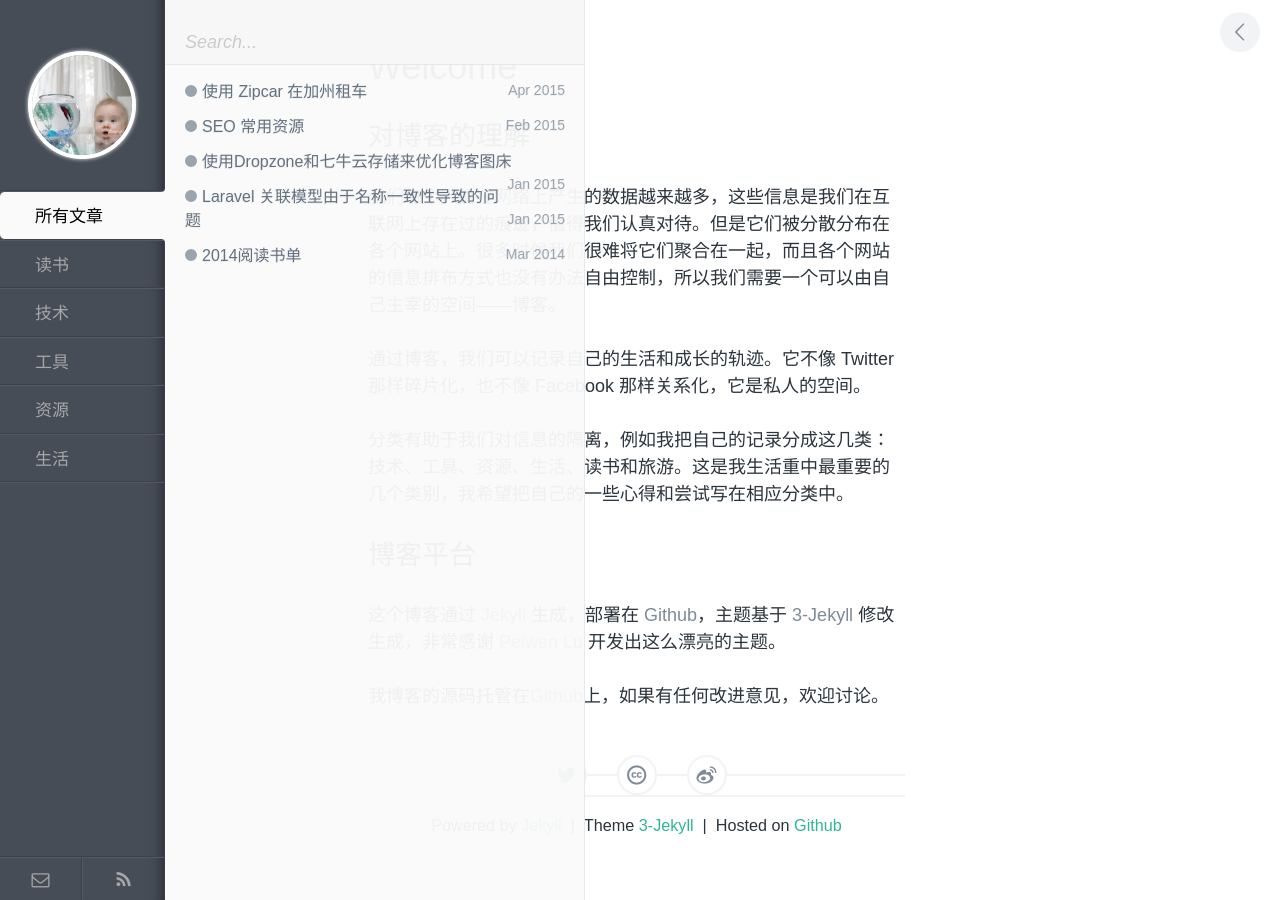
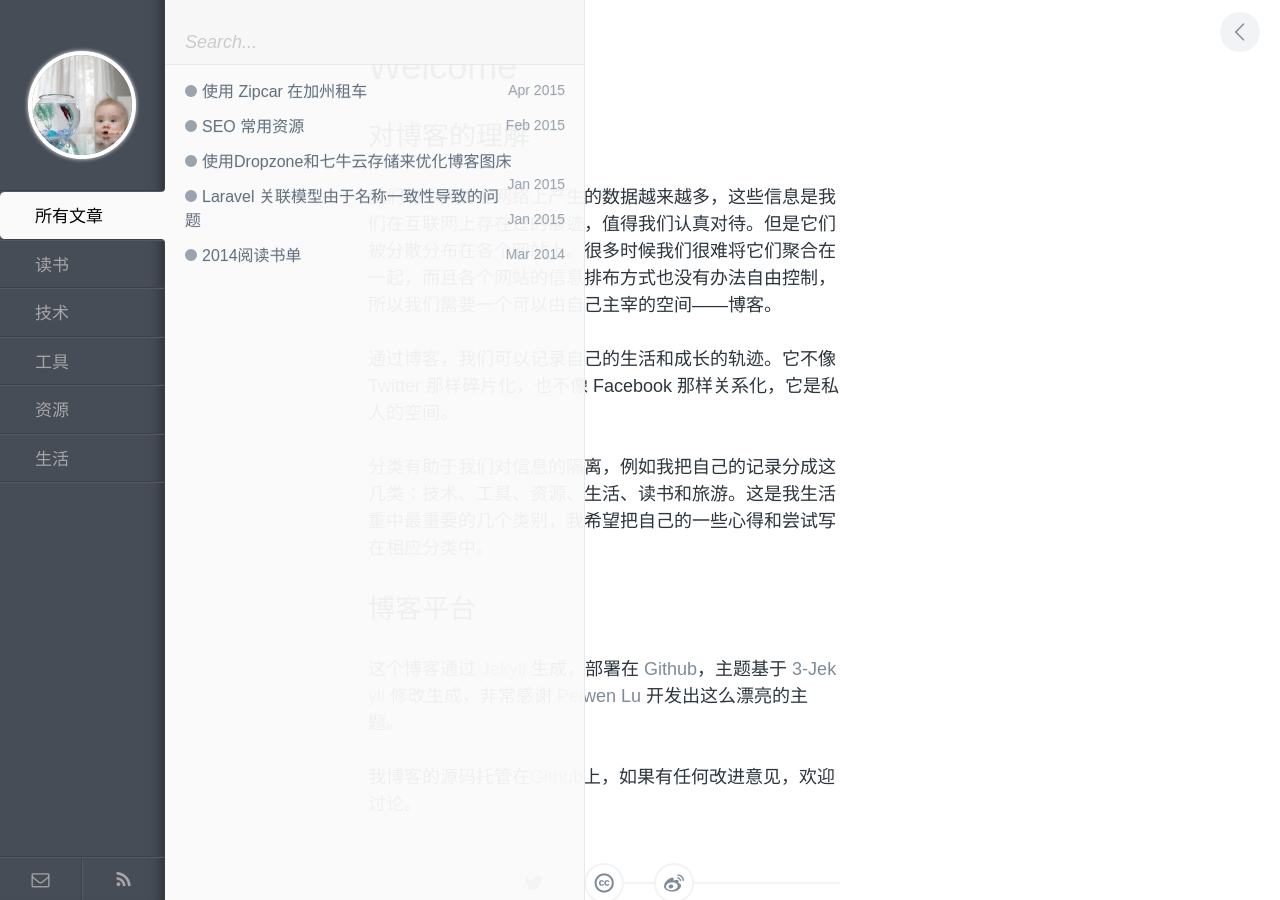
Before and after one commit to polyHong/polyHong.github.io, a Jekyll site: the page built from index.md, in a window 1280 px wide. Built offline with Jekyll 4.4.1, drawn with Linux system fonts in a browser that asks for light colours; Markdown is read by kramdown in place of the engine named in the settings.

```diff
--- a/assets/css/style.css
+++ b/assets/css/style.css
@@ -371,7 +371,7 @@
 
 #pjax {
   padding: 0 10% 30px;
-  padding-right:135px;  }
+  padding-right:200px;  }
   #pjax.fadeIn {
     -webkit-animation: fadeIn .3s;
     -moz-animation: fadeIn .3s;
```
